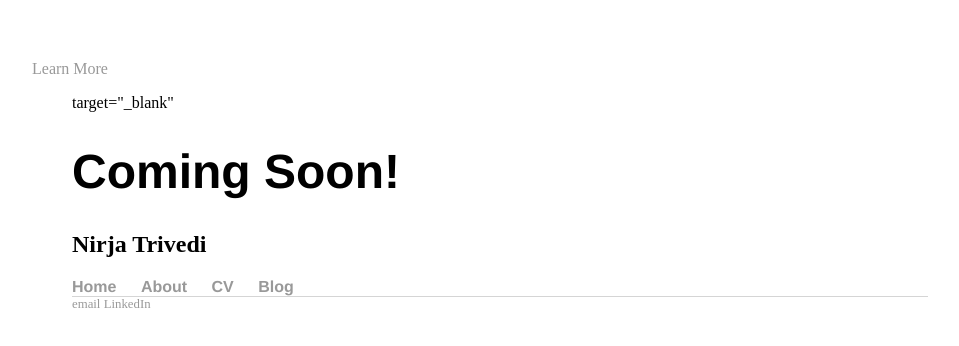
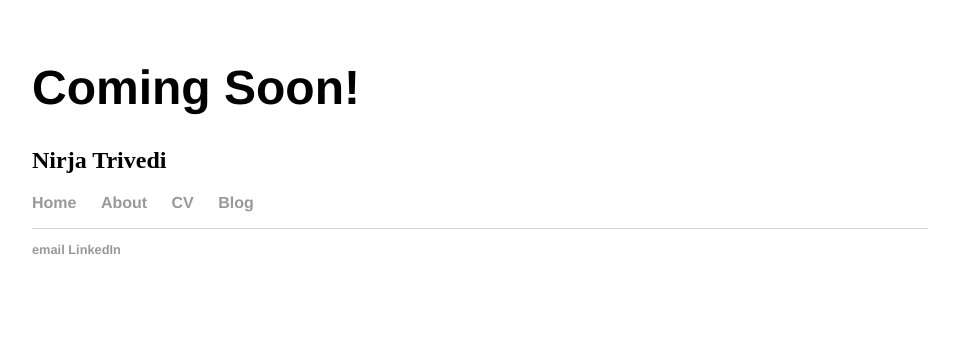
Before and after one commit to nirjatrivedi/nirjatrivedi.github.io, a plain HTML site: page index.html in a window 1280 px wide. Shown: the whole page, without its empty margins (160-1119 px from the left). Drawn offline with Linux system fonts and the light colour scheme.

Commit message:
Update index.html

```diff
--- a/index.html
+++ b/index.html
@@ -1,6 +1,4 @@
-<a      href="https://en.wikipedia.org/wiki/Brown_bear" target="_blank">Learn More</a>
-  <ul>
-target="_blank"
+
 <!DOCTYPE html>
 
 <html>
@@ -44,13 +42,12 @@ target="_blank"
 
 		<footer>
 
+    		<ul>
+        		<li><a href="mailto:nirja.trivedi@duke.edu">email</a>
 
+				<a href="https://www.linkedin.com/in/nirjatrivedi/" target="_blank">LinkedIn</a></li>
 
-        		<a href="mailto:nirja.trivedi@duke.edu">email</a>
-
-        		<a href="https://www.linkedin.com/in/nirjatrivedi/" target="_blank">LinkedIn</a>
-
-
+			</ul>
 
 		</footer>
 
```
